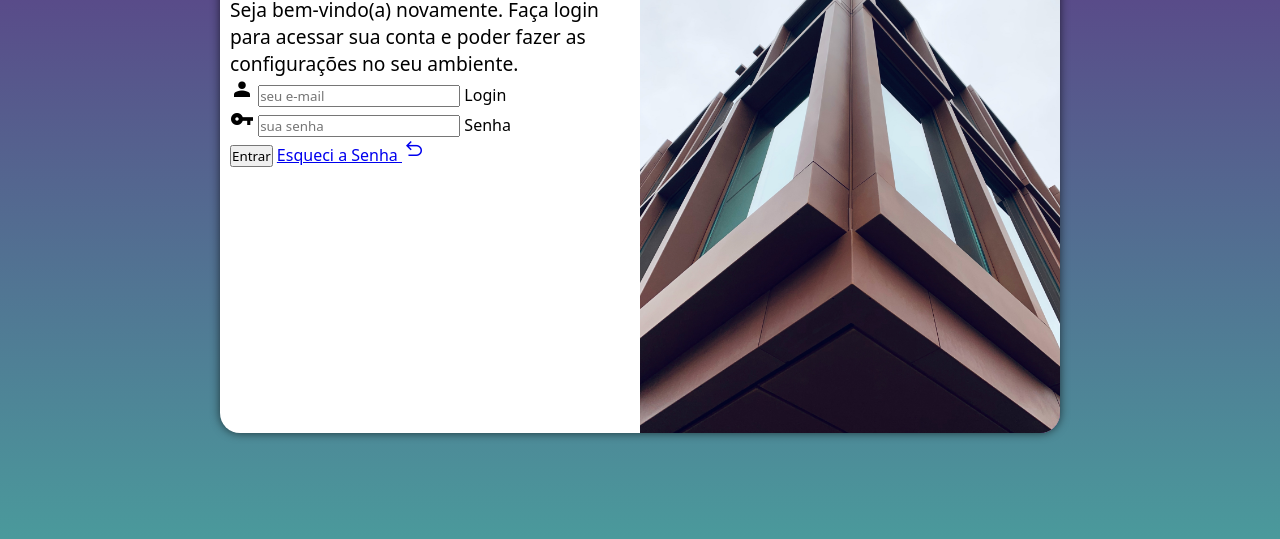
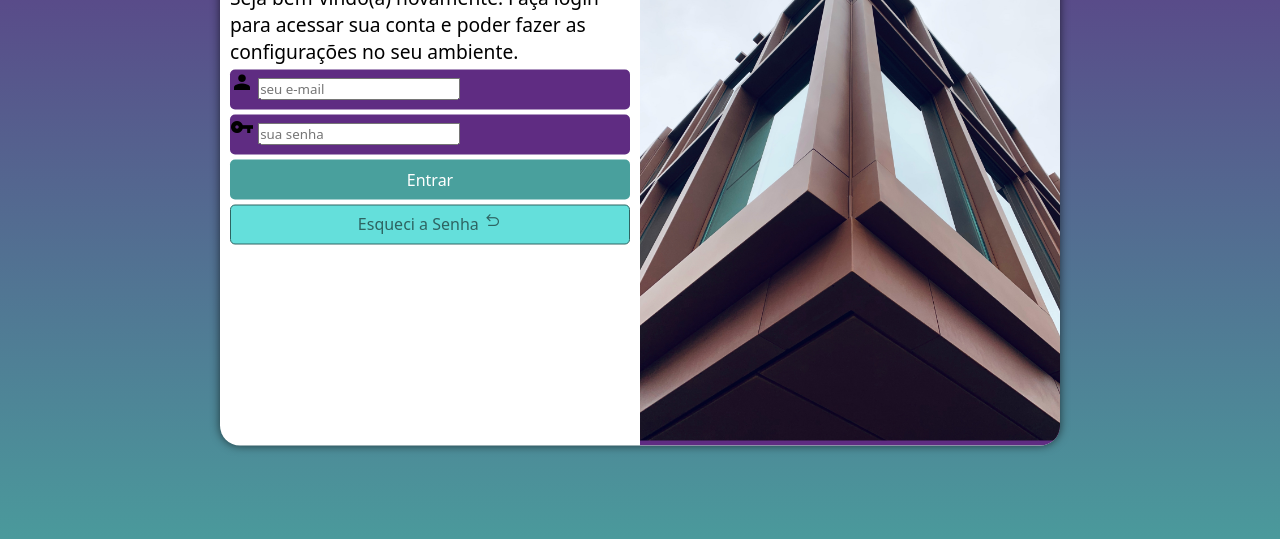
Before and after one commit to felipe1000/projeto-login, a plain HTML site: page index.html in a window 1280 px wide. Shown: the part 217-756 px from the top of the page. Drawn offline with nearby package versions, Linux system fonts and the light colour scheme.

Commit message:
Formatação do formulario Login

```diff
--- a/estilos/style.css
+++ b/estilos/style.css
@@ -34,7 +34,7 @@ section#login {
 
     background-color: white;
     width: 250px;
-    height: 500px;
+    height: 525px;
     border-radius: 20px;
     box-shadow: 0px 0px 10px rgba(0, 0, 0, 0.623);
 
@@ -65,6 +65,19 @@ div#formulario > p {
     font-size: 1em;
 }
 
+form > div.campo {
+    background-color: #5f2c82;
+    display: block;
+    width: 100%;
+    height: 40px;
+    border-radius: 5px;
+    margin: 5px 0px;
+}
+
+div.campo > label {
+    display: none;
+}
+
 .material-symbols-outlined {
     font-variation-settings:
     'FILL' 1,
@@ -72,3 +85,42 @@ div#formulario > p {
     'GRAD' 0,
     'opsz' 48
   }
+
+  form >input[type=submit]{
+    display: block;
+    font-size: 1em;
+    width: 100%;
+    height: 40px;
+    background-color: #49a09d;
+    color: white;
+    border: none;
+    border-radius: 5px;
+    cursor: pointer;
+  }
+
+  form > input[type=submit]:hover {
+    background-color: #2e6462;
+  }
+
+  form > a.botao{
+    display: block;
+    text-align: center;
+    font-size: 1em;
+    width: 100%;
+    height: 40px;
+    padding-top: 5px;
+    margin-top: 5px;
+    background-color: #64dfdb;
+    color: #2e6462;
+    border: 1px solid #2e6462;
+    border-radius: 5px;
+    text-decoration: none;
+  }
+
+  form > a.botao:hover {
+    background-color: #2e6462;
+    color: white;
+  }
+  form > a.botao > span {
+    font-size: 1.2em;
+  }
--- a/index.html
+++ b/index.html
@@ -33,7 +33,7 @@
                         <label for="isenha">Senha</label>
                     </div>
                     <input type="submit" value="Entrar">
-                    <a href="esqueci.html">Esqueci a Senha <span class="material-symbols-outlined">undo</span></a>
+                    <a href="esqueci.html" class="botao">Esqueci a Senha <span class="material-symbols-outlined">undo</span></a>
                 </form>
             </div>
         </section>
```
